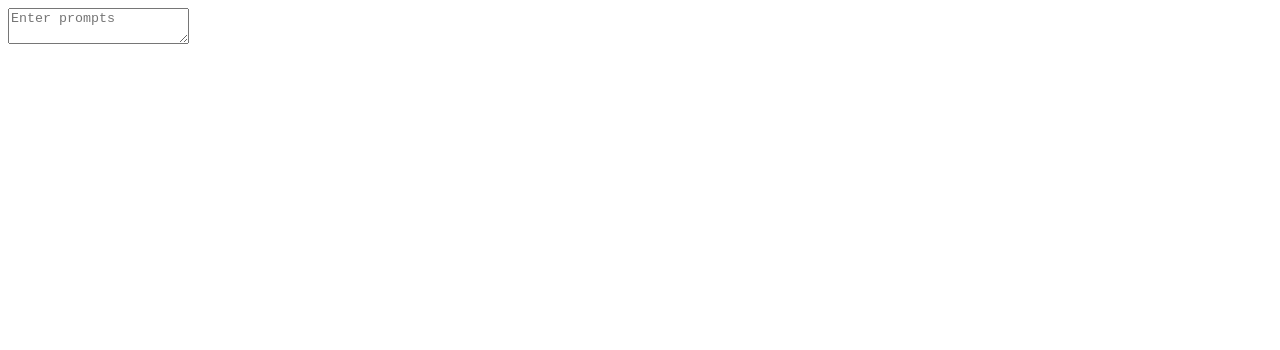
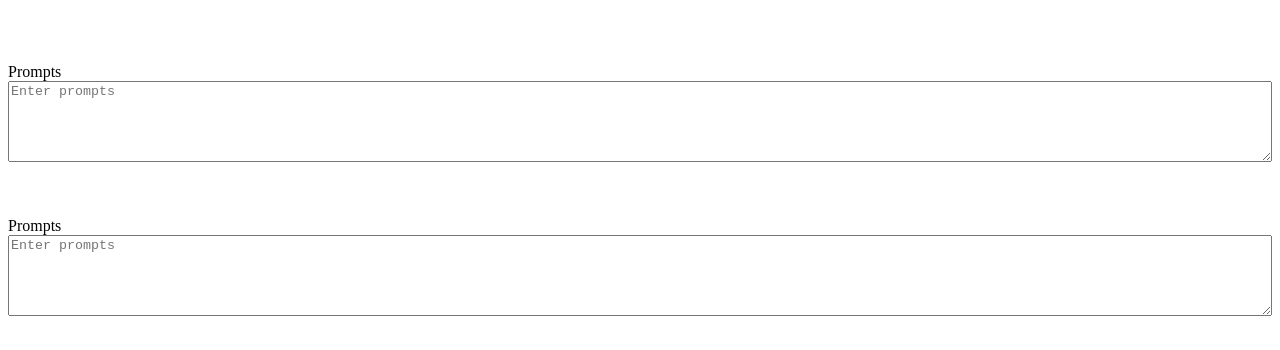
Before and after one commit to KevinLeFaucheur/prompts-parser, a React (Create React App) app: page / in a window 1280 px wide. Shown: the top 350 px of the page. Built offline with nearby package versions, Linux system fonts and the light colour scheme.

Commit message:
Prompt component base

```diff
--- a/src/App.js
+++ b/src/App.js
@@ -1,8 +1,19 @@
+import { Prompt } from "./components/Prompt";
+import { Widgets } from "./layout/Widgets";
+
 const App = () => {
   return (
     <div className="App">
       <div className="prompts-buttons"></div>
-      <textarea placeholder="Enter prompts"></textarea>
+      <div className="prompts-wrapper">
+
+        <Widgets></Widgets>
+        <Prompt></Prompt>
+
+        <Widgets></Widgets>
+        <Prompt></Prompt>
+
+      </div>
     </div>
   );
 }
--- a/src/components/Prompt.jsx
+++ b/src/components/Prompt.jsx
@@ -1,7 +1,31 @@
-import React from 'react';
+import React, { useRef } from 'react';
+import styled from 'styled-components';
+
+const PromptWrapper = styled.div`
+  display: flex;
+  flex-direction: column;
+`
+
+const handlePrompt = (event) => {
+
+}
 
 export const Prompt = () => {
+  const textareaRef = useRef('');
+  const widgetsRef = useRef('');
+
   return (
-    <div>Prompt</div>
+    <PromptWrapper>
+      <div ref={widgetsRef}></div>
+      <label htmlFor="positive">Prompts</label>
+      <textarea
+        id="positive" name="positive"
+        rows={5} cols={150}
+        placeholder="Enter prompts"
+        ref={textareaRef}
+        onChange={handlePrompt}
+      >
+      </textarea>
+    </PromptWrapper>
   )
 }
--- /dev/null
+++ b/src/layout/Widgets.jsx
@@ -0,0 +1,15 @@
+import React from 'react';
+import styled from 'styled-components';
+
+const WidgetsWrapper = styled.div`
+  display: flex;
+  min-height: 55px;
+`
+
+export const Widgets = () => {
+  return (
+    <WidgetsWrapper>
+
+    </WidgetsWrapper>
+  )
+}
```
